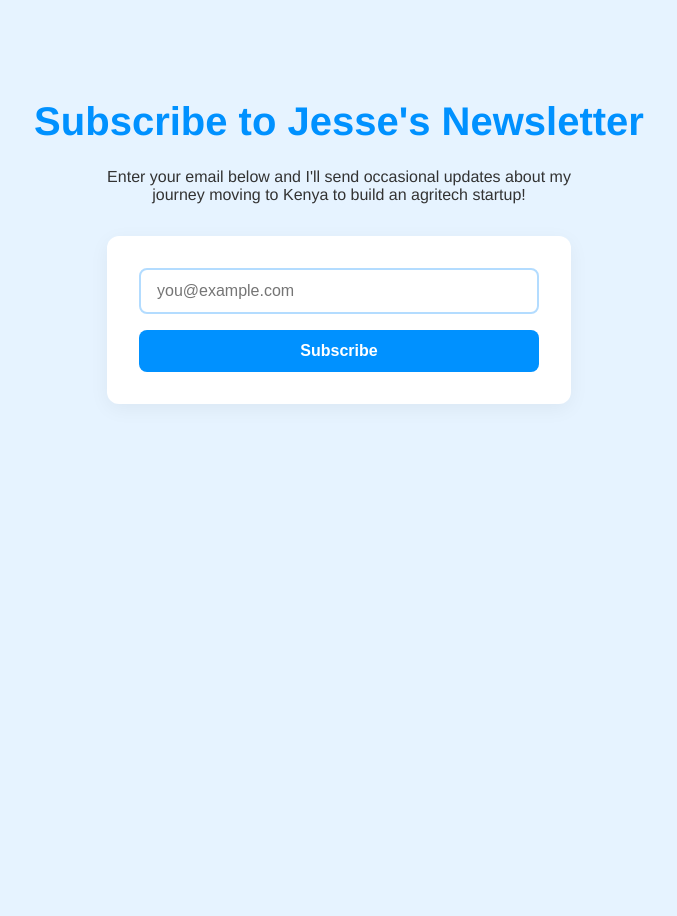
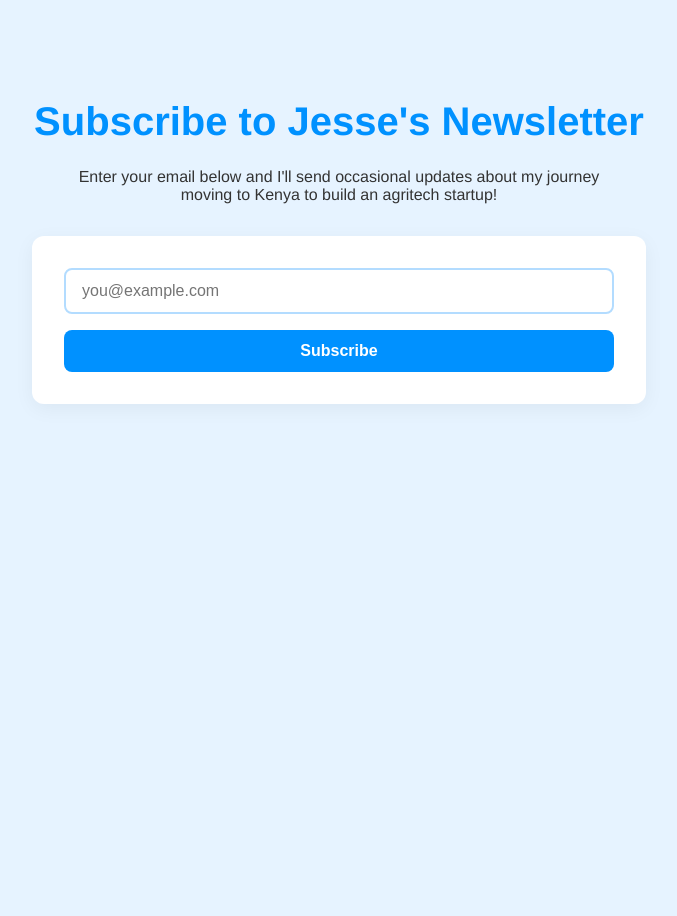
Before and after one commit to jlo13034/Jesse-Pound, a Jekyll site: the page newsletter.html, which Jekyll copies as it is, in a window 1280 px wide. Shown: the whole page, without its empty margins (301-978 px from the left). Built offline with Jekyll 4.4.1, drawn with Linux system fonts in a browser that asks for light colours.

Commit message:
Update newsletter.html

```diff
--- a/newsletter.html
+++ b/newsletter.html
@@ -26,7 +26,7 @@
       color: #333;
       margin-bottom: 2rem;
       text-align: center;
-      max-width: 500px;
+      max-width: 550px;
     }
 
     form {
@@ -38,7 +38,7 @@
       border-radius: 12px;
       box-shadow: 0 5px 20px rgba(0, 0, 0, 0.05);
       width: 100%;
-      max-width: 400px;
+      max-width: 550px;
     }
 
     input[type="email"] {
```
